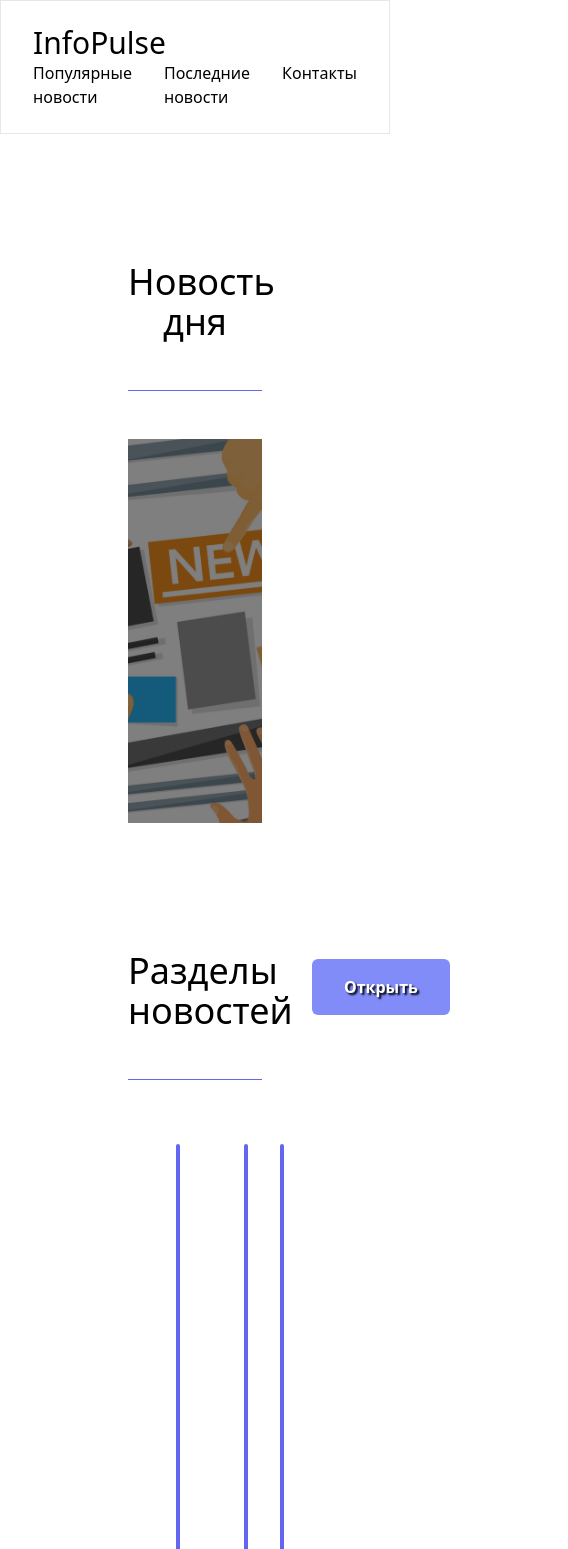
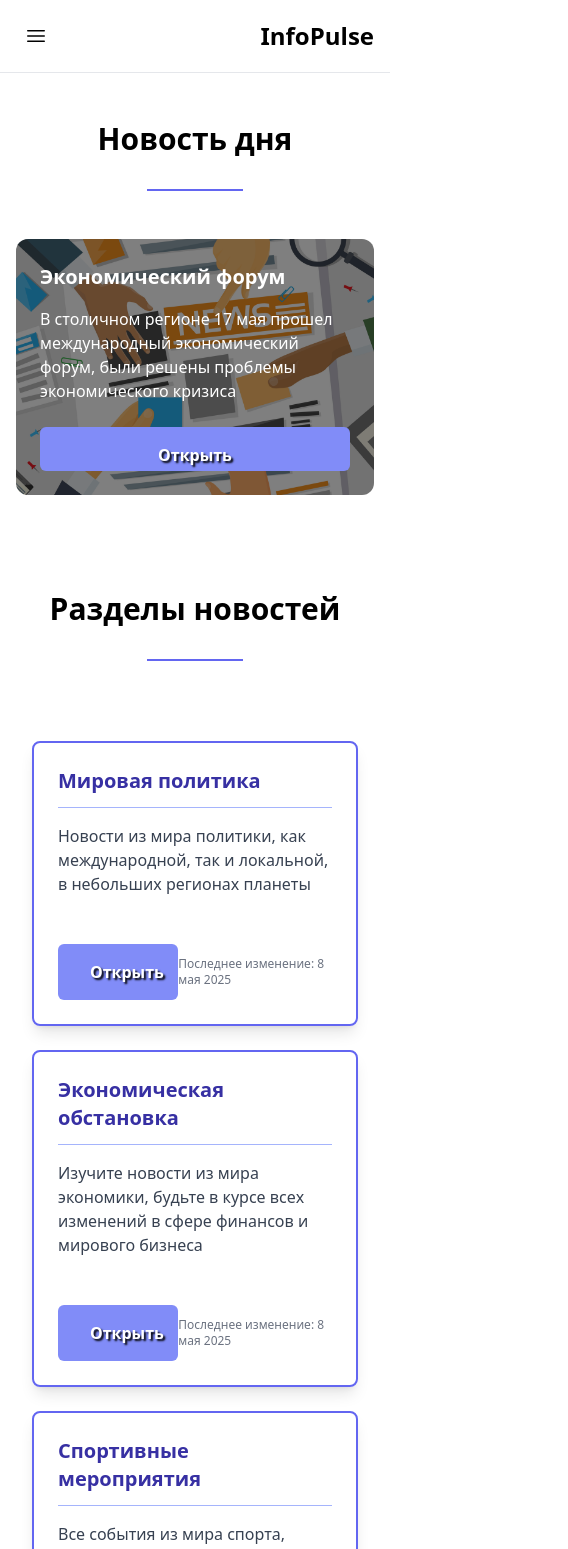
Before and after one commit to Escam01/InfoPulse, a React (Vite) app: page / in a window 390 px wide. Shown: the top 1549 px of the page, 568 px wide, since content can reach past the window. Built offline with nearby package versions, Linux system fonts and the light colour scheme.

Commit message:
responsive layoute

```diff
--- a/src/App.jsx
+++ b/src/App.jsx
@@ -1,82 +1,92 @@
 import Button from "./components/Button";
 import CardsNews from "./components/CardsNews";
 import Footer from "./components/Footer";
+import BurgerMenu from "./components/BurgerMenu";
 
 export default function App() {
   const newsDaysImage = "/news-day.png";
+
   return (
-    <>
-      <nav className="border ">
-        <p className="text-3xl mx-8 pt-6 font-sans">InfoPulse</p>
-        <ul className="flex flex-row-reverse space-x-8 mx-8">
-          <br />
-          <li>Контакты</li>
-          <li>Последние новости</li>
-          <li>Популярные новости</li>
-          <li>Разделы новостей</li>
-          <li>Новость дня</li>
-        </ul>
-        <br />
-        {/* <hr className="border-black mx-32 " /> */}
+    <div className="min-h-screen flex flex-col">
+      {/* Навигация */}
+      <nav className="border-b border-gray-200 sticky top-0 bg-white z-50">
+        <div className="container mx-auto px-4">
+          <div className="flex justify-between items-center py-4">
+            <button className="sm:hidden p-2">
+              <BurgerMenu />
+            </button>
+
+            <p className="text-2xl sm:text-3xl font-sans font-bold">InfoPulse</p>
+
+            <div className="hidden sm:block">
+              <ul className="flex space-x-6">
+                <li className="hover:text-indigo-600 cursor-pointer">Новость дня</li>
+                <li className="hover:text-indigo-600 cursor-pointer">Разделы новостей</li>
+                <li className="hover:text-indigo-600 cursor-pointer">Популярные новости</li>
+                <li className="hover:text-indigo-600 cursor-pointer">Последние новости</li>
+                <li className="hover:text-indigo-600 cursor-pointer">Контакты</li>
+              </ul>
+            </div>
+          </div>
+        </div>
       </nav>
-      <main>
-        <section className="mx-32 my-32">
-          <p className="text-4xl text-center">Новость дня</p>
-          <br />
-          <br />
-          <hr  className="border-indigo-500"/>
-          <br />
-          <br />
-          <div
-            className="relative w-full h-96 bg-cover bg-center bg-no-repeat"
-            style={{ backgroundImage: `url(${newsDaysImage})` }}
-          >
-            {/* Затемнение фона */}
+
+      {/* Основное содержимое */}
+      <main className="flex-grow container mx-auto px-4 sm:px-6">
+        {/* Новость дня */}
+        <section className="py-12 md:py-16 lg:py-20">
+          <h2 className="text-3xl md:text-4xl font-bold text-center mb-8">Новость дня</h2>
+          <div className="border-t-2 border-indigo-500 w-24 mx-auto mb-12"></div>
+
+          <div className="relative rounded-xl overflow-hidden h-64 sm:h-80 md:h-96">
+            <div
+              className="absolute inset-0 bg-cover bg-center"
+              style={{ backgroundImage: `url(${newsDaysImage})` }}
+            ></div>
             <div className="absolute inset-0 bg-black bg-opacity-50"></div>
 
-            {/* Контент */}
-            <div className="relative z-10 mx-40 text-white p-6">
-              <p className="text-3xl font-bold">Экономический форум</p>
-              <p className="text-xl mt-2">
+            <div className="relative z-10 h-full flex flex-col justify-center p-6 sm:p-8 md:p-12">
+              <h3 className="text-xl sm:text-2xl md:text-3xl font-bold text-white mb-4">Экономический форум</h3>
+              <p className="text-white text-base sm:text-lg md:text-xl mb-6">
                 В столичном регионе 17 мая прошел международный экономический
                 форум, были решены проблемы экономического кризиса
               </p>
-              <br />
-              <Button>Открыть</Button>
+              <Button className="self-start">Открыть</Button>
             </div>
           </div>
         </section>
-        <section className="mx-32 my-32">
-          <p className="text-4xl text-center">Разделы новостей</p>
-          <br />
-          <br />
-          <hr  className="border-indigo-500"/>
-          <br />
-          <br />
-          <div>
-            <CardsNews />
+
+        {/* Разделы новостей */}
+        <section className="py-12 md:py-16 lg:py-20">
+          <h2 className="text-3xl md:text-4xl font-bold text-center mb-8">Разделы новостей</h2>
+          <div className="border-t-2 border-indigo-500 w-24 mx-auto mb-12"></div>
+
+          <div className="">
+            <CardsNews></CardsNews>
           </div>
         </section>
-        <section className="mx-32 my-32">
-          <p className="text-4xl text-center">Популярные новости</p>
-          <br />
-          <br />
-          <hr  className="border-indigo-500"/>
-          <br />
-          <br />
+
+        {/* Популярные новости */}
+        <section className="py-12 md:py-16 lg:py-20">
+          <h2 className="text-3xl md:text-4xl font-bold text-center mb-8">Популярные новости</h2>
+          <div className="border-t-2 border-indigo-500 w-24 mx-auto mb-12"></div>
+
+          {/* Здесь можно добавить компонент для популярных новостей */}
         </section>
-        <section className="mx-32 my-32">
-          <p className="text-4xl text-center">Последние новости</p>
-          <br />
-          <br />
-          <hr  className="border-indigo-500"/>
-          <br />
-          <br />
+
+        {/* Последние новости */}
+        <section className="py-12 md:py-16 lg:py-20">
+          <h2 className="text-3xl md:text-4xl font-bold text-center mb-8">Последние новости</h2>
+          <div className="border-t-2 border-indigo-500 w-24 mx-auto mb-12"></div>
+
+          {/* Здесь можно добавить компонент для последних новостей */}
         </section>
       </main>
-      <footer>
-        <Footer></Footer>
+
+      {/* Подвал */}
+      <footer className="bg-gray-100 mt-auto">
+        <Footer />
       </footer>
-    </>
+    </div>
   );
 }
--- /dev/null
+++ b/src/components/BurgerMenu.jsx
@@ -0,0 +1,18 @@
+export default function BurgerMenu() {
+  return (
+    <svg
+      xmlns="http://www.w3.org/2000/svg"
+      fill="none"
+      viewBox="0 0 24 24"
+      strokeWidth={1.5}
+      stroke="currentColor"
+      className="size-6"
+    >
+      <path
+        strokeLinecap="round"
+        strokeLinejoin="round"
+        d="M3.75 6.75h16.5M3.75 12h16.5m-16.5 5.25h16.5"
+      />
+    </svg>
+  );
+}
--- a/src/components/CardsNews.jsx
+++ b/src/components/CardsNews.jsx
@@ -1,68 +1,52 @@
 import Button from "./Button";
 
 export default function CardsNews() {
+  const newsCards = [
+    {
+      title: "Мировая политика",
+      description: "Новости из мира политики, как международной, так и локальной, в небольших регионах планеты",
+      date: "8 мая 2025"
+    },
+    {
+      title: "Экономическая обстановка",
+      description: "Изучите новости из мира экономики, будьте в курсе всех изменений в сфере финансов и мирового бизнеса",
+      date: "8 мая 2025"
+    },
+    {
+      title: "Спортивные мероприятия",
+      description: "Все события из мира спорта, информация о чемпионатах, конкурсах и небольших мероприятиях",
+      date: "8 мая 2025"
+    }
+  ];
+
   return (
-    <div className="flex justify-start p-4 w-full  h-full ">
-      <div className="border-2 border-indigo-500 rounded-lg shadow-lg overflow-hidden  transition-all hover:shadow-xl hover:border-indigo-700 mx-8">
-        <div className="p-6">
-          <h3 className="text-2xl font-bold text-indigo-800 mb-2">
-            Мировая политика
+    <div className="grid grid-cols-1  gap-6 px-4 sm:px-6 lg:px-8 py-8">
+      {newsCards.map((card, index) => (
+        <div
+          key={index}
+          className="border-2 border-indigo-500 rounded-lg shadow-lg overflow-hidden transition-all hover:shadow-xl hover:border-indigo-700 h-full flex flex-col"
+        >
+          <div className="p-6 flex-grow">
+            <h3 className="text-xl sm:text-2xl font-bold text-indigo-800 mb-3">
+              {card.title}
             </h3>
             <hr className="border-indigo-300 mb-4" />
-          <p className="text-gray-700 mb-6">
-            Новости из мира политики, как международной, так и локальной, в
-            небольших регионах планеты
+            <p className="text-gray-700 mb-6 text-base sm:text-lg">
+              {card.description}
             </p>
+          </div>
+          <div className="p-6 pt-0">
             <div className="flex justify-between items-center">
-            <Button className="bg-indigo-600 hover:bg-indigo-700 text-white">
+              <Button className="bg-indigo-600 hover:bg-indigo-700 text-white text-sm sm:text-base">
                 Читать далее
               </Button>
-            <span className="text-sm text-gray-500">
-              Последнее изменение: 8 мая 2025
+              <span className="text-xs sm:text-sm text-gray-500">
+                Последнее изменение: {card.date}
               </span>
             </div>
           </div>
         </div>
-      <div className="flex border-2 border-indigo-500 rounded-lg shadow-lg overflow-hidden transition-all hover:shadow-xl hover:border-indigo-700 mx-8">
-        <div className="p-6">
-          <h3 className="text-2xl font-bold text-indigo-800 mb-2">
-            Экономическая обстановка
-          </h3>
-          <hr className="border-indigo-300 mb-4" />
-          <p className="text-gray-700 mb-6">
-            Изучите новости из мира экономики, будьте в курсе всех изменений в
-            сфере финансов и мирового бизнеса
-          </p>
-          <div className="flex justify-between items-center">
-            <Button className="bg-indigo-600 hover:bg-indigo-700 text-white">
-              Читать далее
-            </Button>
-            <span className="text-sm text-gray-500">
-              Последнее изменение: 8 мая 2025
-            </span>
-          </div>
-        </div>
-      </div>
-      <div className="border-2 border-indigo-500 rounded-lg shadow-lg overflow-hidden transition-all hover:shadow-xl hover:border-indigo-700">
-        <div className="p-6">
-          <h3 className="text-2xl font-bold text-indigo-800 mb-2">
-            Спортивные мероприятия
-          </h3>
-          <hr className="border-indigo-300 mb-4" />
-          <p className="text-gray-700 mb-6">
-            Все события из мира спорта, информация о чемпионатах, конкурсах и
-            небольших мероприятиях
-          </p>
-          <div className="flex justify-between items-center">
-            <Button className="bg-indigo-600 hover:bg-indigo-700 text-white">
-              Читать далее
-            </Button>
-            <span className="text-sm text-gray-500">
-              Последнее изменение: 8 мая 2025
-            </span>
-          </div>
-        </div>
-      </div>
+      ))}
     </div>
   );
 }
```
Lines whose indentation alone changed are shown as unchanged.
